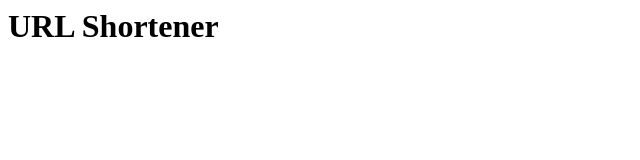
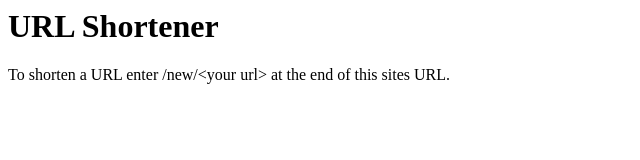
Before and after one commit to RoastedVeggies/fcc-shorter-url, a website: page public/index.html in a window 1280 px wide. Shown: the whole page, without its empty margins (0-640 px from the left). Drawn offline with Linux system fonts and the light colour scheme.

Commit message:
Added description on main index page

```diff
--- a/public/index.html
+++ b/public/index.html
@@ -6,5 +6,8 @@
   <h1>
     URL Shortener
   </h1>
+  <p>
+    To shorten a URL enter /new/&#60;your url&#62; at the end of this sites URL.
+  </p>
   </body>
 </html>
```
